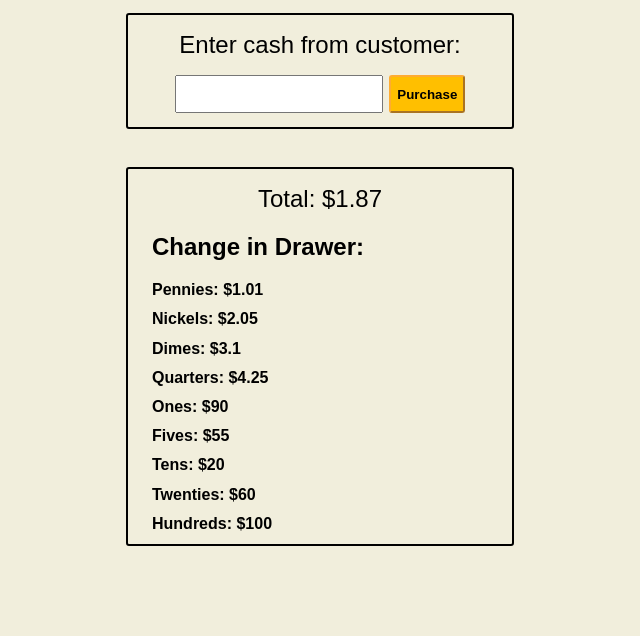
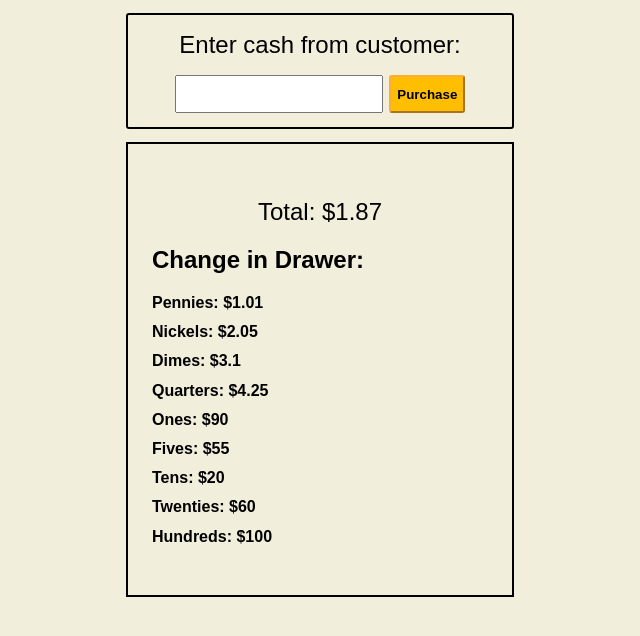
Before and after one commit to Relzarick/cash-Register, a plain HTML site: page index.html in a window 1280 px wide. Shown: the part 98-734 px from the top of the page, without its empty margins (320-960 px from the left). Drawn offline with Linux system fonts and the light colour scheme.

Commit message:
Add files via upload

```diff
--- a/index.html
+++ b/index.html
@@ -14,6 +14,7 @@
       <input type="number" id="cash" class="user-input" />
       <button id="purchase-btn">Purchase</button>
     </div>
+    <div class="supa-container">
       <div class="container">
         <div class="price-container">Total: $1.87</div>
         <div id="change-container">
@@ -31,6 +32,7 @@
       </div>
 
       <div id="change-due"></div>
+    </div>
 
     <script src="script.js"></script>
   </body>
--- a/styles.css
+++ b/styles.css
@@ -35,9 +35,9 @@ h1 {
   border-radius: 3px;
 }
 .container {
-  border: 2px solid black;
+  display: inline-block;
   width: 24rem;
-  margin: 3vw auto 0;
+  margin: 3vw 0;
   border-radius: 3px;
   padding-top: 1rem;
 }
@@ -62,14 +62,21 @@ h1 {
   font-size: 1.5rem;
 }
 #change-due {
+  display: inline-block;
   font-size: 1.5rem;
-  border: 2px solid black;
   width: 24rem;
   min-height: 8vh;
-  margin: 1vw auto 0;
+  margin: 1vw 0;
   display: none;
   align-items: center;
   justify-content: center;
+}
+.supa-container {
+  display: flex;
+  flex-direction: row;
+  margin: 1vw auto;
+  border: 2px solid black;
+  width: max-content;
 }
 
 @media only screen and (min-width: 320px) and (max-width: 480px) {
```
Lines whose indentation alone changed are shown as unchanged.
